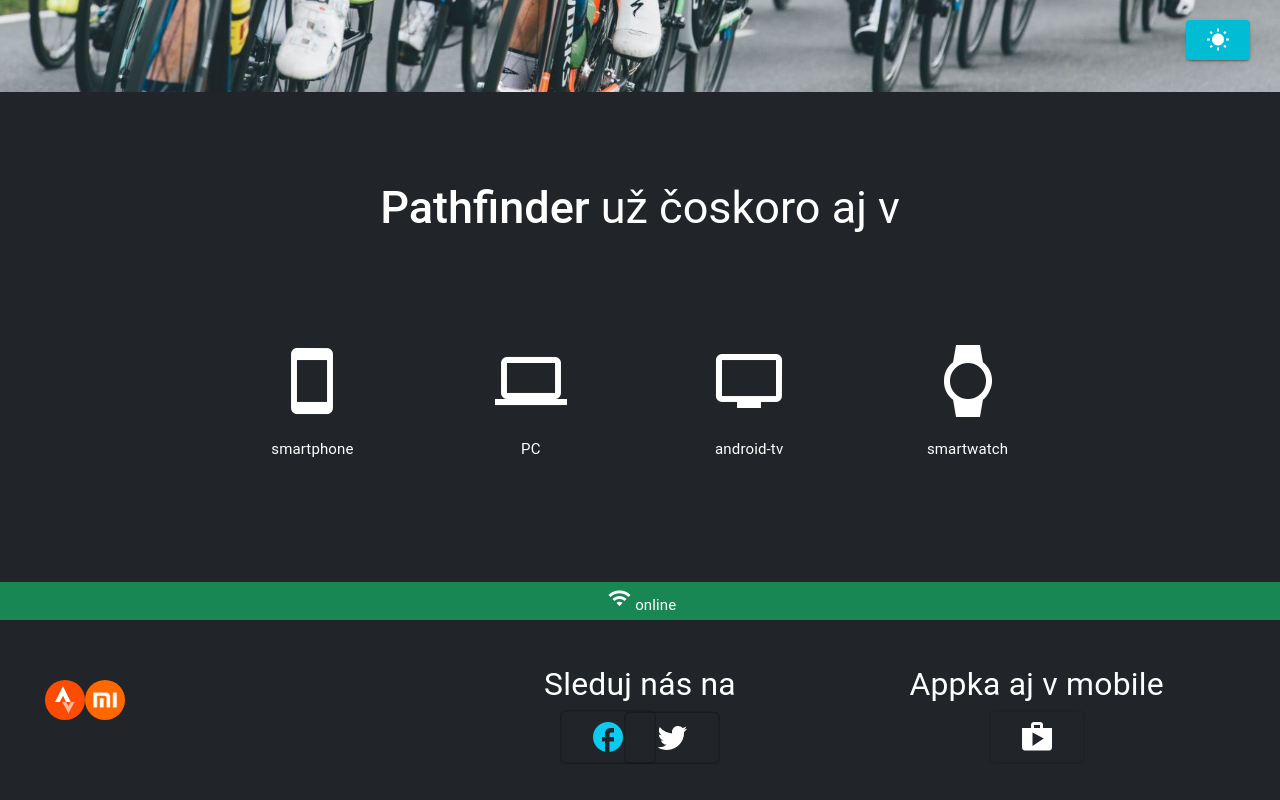
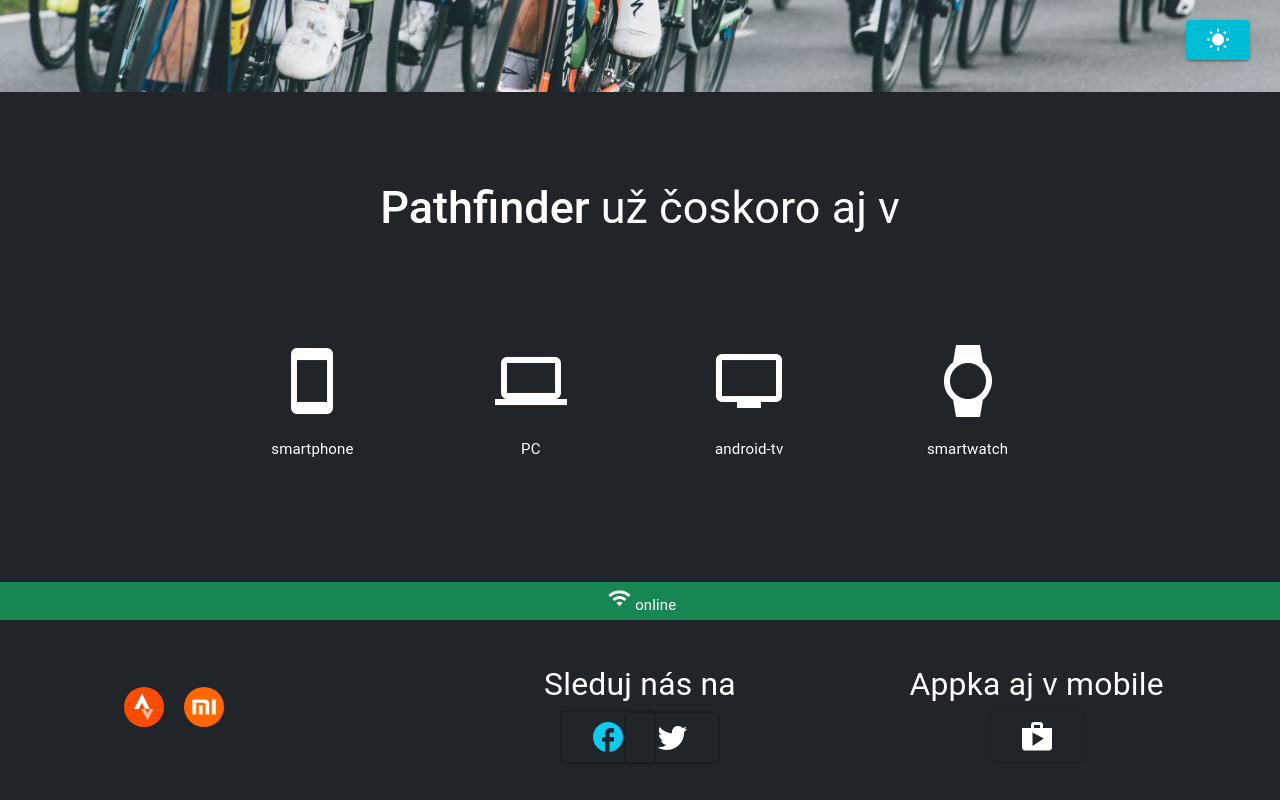
Before and after one commit to AdBrWebDev/helper-app, a React (Create React App) app: page / in a window 1280 px wide. Shown: the part 710-1510 px from the top of the page. Built offline with nearby package versions, Linux system fonts and the light colour scheme.

Commit message:
all devices created

```diff
--- a/src/components/AppInDevices.jsx
+++ b/src/components/AppInDevices.jsx
@@ -8,16 +8,16 @@ const Device = lazy(() => import('./Device'))
 export default function AppInDevices(){
 
     const devices = [
-        {icon: 'smartphone', typography: 'smartphone'},
-        {icon: 'laptop', typography: 'PC'},
-        {icon: 'tv', typography: 'android-tv'},
-        {icon: 'watch', typography: 'smartwatch'}
+        {icon: 'smartphone', typography: 'smartphone', terms: []},
+        {icon: 'laptop', typography: 'PC', terms: []},
+        {icon: 'tv', typography: 'android-tv', terms: [{'Operačný systém': 'android'}]},
+        {icon: 'watch', typography: 'smartwatch', terms: []}
     ]
 
     return(<Box style={{"minHeight": 400}} className="container my-4 mt-5 mb-5 text-white text-center">
         <Typography variant="h3" className="py-5 mb-5"><strong>Pathfinder</strong> už čoskoro aj v</Typography>
         <Grid container>
-            {devices.map((device, index) => <Device index={index} icon={device.icon} text={device.typography}/>)}
+            {devices.map((device, index) => <Device terms={device.terms} index={index} icon={device.icon} text={device.typography}/>)}
         </Grid>
     </Box>)
 }
--- a/src/components/Device.jsx
+++ b/src/components/Device.jsx
@@ -14,6 +14,7 @@ import TableRow from '@material-ui/core/TableRow'
 import TableCell from '@material-ui/core/TableCell'
 import Paper from '@material-ui/core/Paper'
 import TableBody from '@material-ui/core/TableBody'
+import { TextFormatSharp } from '@material-ui/icons'
 
 export default function Device(props){
     const [device, openDevice] = useState(false)
@@ -37,9 +38,9 @@ export default function Device(props){
                                         <TableRow>Minimálne hardvérové požiadavky</TableRow>
                                     </TableHead>
                                     <TableBody>
-                                        <TableRow>
-                                            <TableCell></TableCell>
-                                        </TableRow>
+                                        {/*(props.terms).map((term, index) => <TableRow index={index}>
+                                            <TableCell>{term[0]}</TableCell>
+    </TableRow>)*/}
                                     </TableBody>
                                 </Table>
                             </TableContainer>
--- a/src/components/Footer.jsx
+++ b/src/components/Footer.jsx
@@ -24,9 +24,11 @@ export default function Footer(){
             <Typography className="text-center text-white">{CheckStatus()}</Typography>
             <Box className="p-5">
             <Grid container>
-                <Grid item className="d-flex mt-3" xs={12} sm={12} md={4} lg={4} xl={4}>
-                    <Avatar src="/images/strava.svg" />
+                <Grid item className=" my-4 text-center container" xs={12} sm={12} md={4} lg={4} xl={4}>
+                    <Box className="d-flex container">
+                    <Avatar src="/images/strava.svg" style={{"marginRight": "20px"}} />
                     <Avatar src="/images/xiaomi.png" />
+                    </Box>
                 </Grid>
                 <Grid item xs={12} sm={12} md={8} lg={8} xl={8}>
                     <Grid container className="text-center">
```
